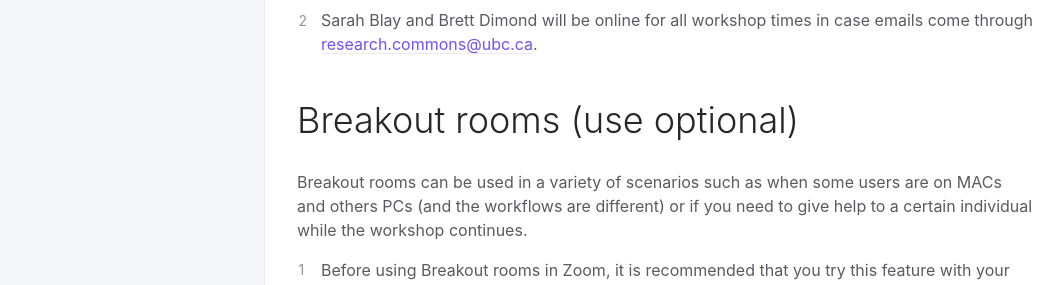
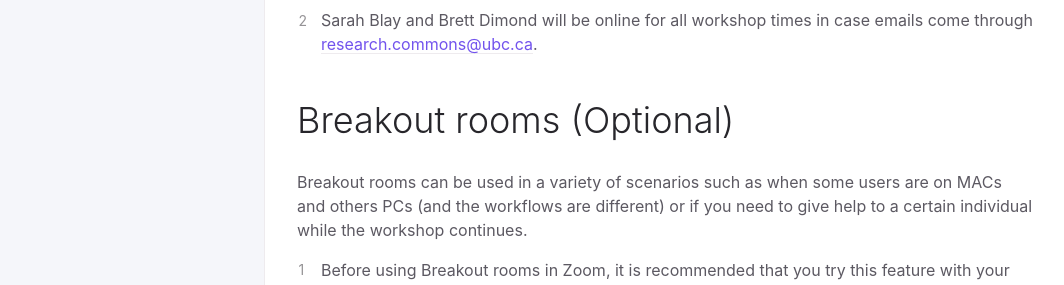
Before and after one commit to sarahblay/rc-docs, a Jekyll site: the page built from docs/usingthercspaces/zoomforworkshops.md, in a window 1280 px wide. Shown: the part 2375-2660 px from the top of the page, without its empty margins (107-1171 px from the left). Built offline with Jekyll 4.4.1, drawn with Linux system fonts in a browser that asks for light colours.

Commit message:
Update zoomforworkshops.md

```diff
--- a/docs/usingthercspaces/zoomforworkshops.md
+++ b/docs/usingthercspaces/zoomforworkshops.md
@@ -74,7 +74,7 @@ After workshop:
 1. Allan Cho, Eka Grguric, Jeremy Buhler, Evan Thornberry will put the GAA's zoom link into the reminder email for the event.
 2. Sarah Blay and Brett Dimond will be online for all workshop times in case emails come through [research.commons@ubc.ca](mailto:research.commons@ubc.ca).
 
-# Breakout rooms (use optional)
+# Breakout rooms (Optional)
 Breakout rooms can be used in a variety of scenarios such as when some users are on MACs and others PCs (and the workflows are different) or if you need to give help to a certain individual while the workshop continues.
 1. Before using Breakout rooms in Zoom, it is recommended that you try this feature with your teaching partner to practice for smooth running in your actual workshop.
 2. Learn about Breakout room use here: <a href="https://support.zoom.us/hc/en-us/articles/206476093-Enabling-breakout-rooms" target="_blank">https://support.zoom.us/hc/en-us/articles/206476093-Enabling-breakout-rooms</a>.
```
